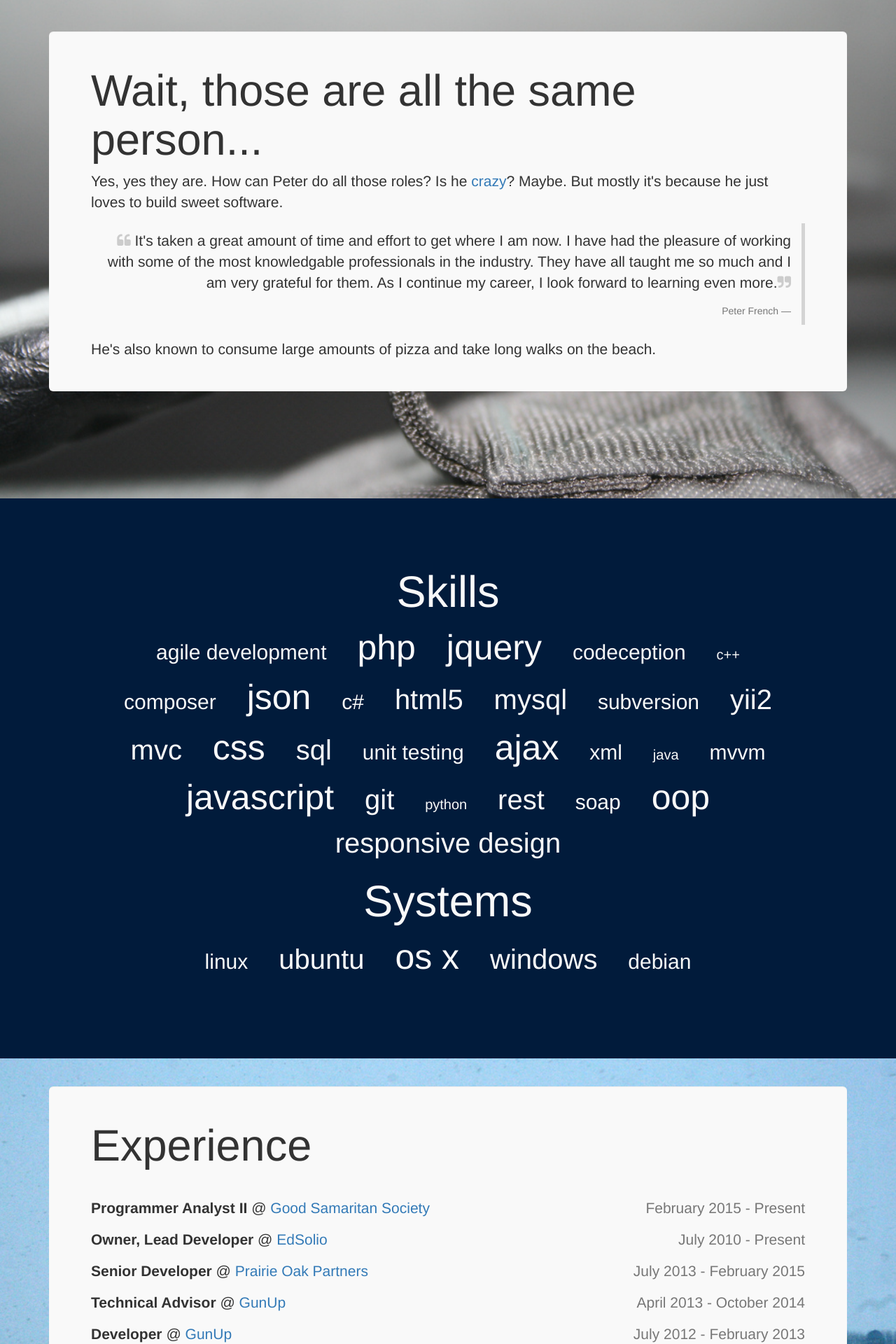
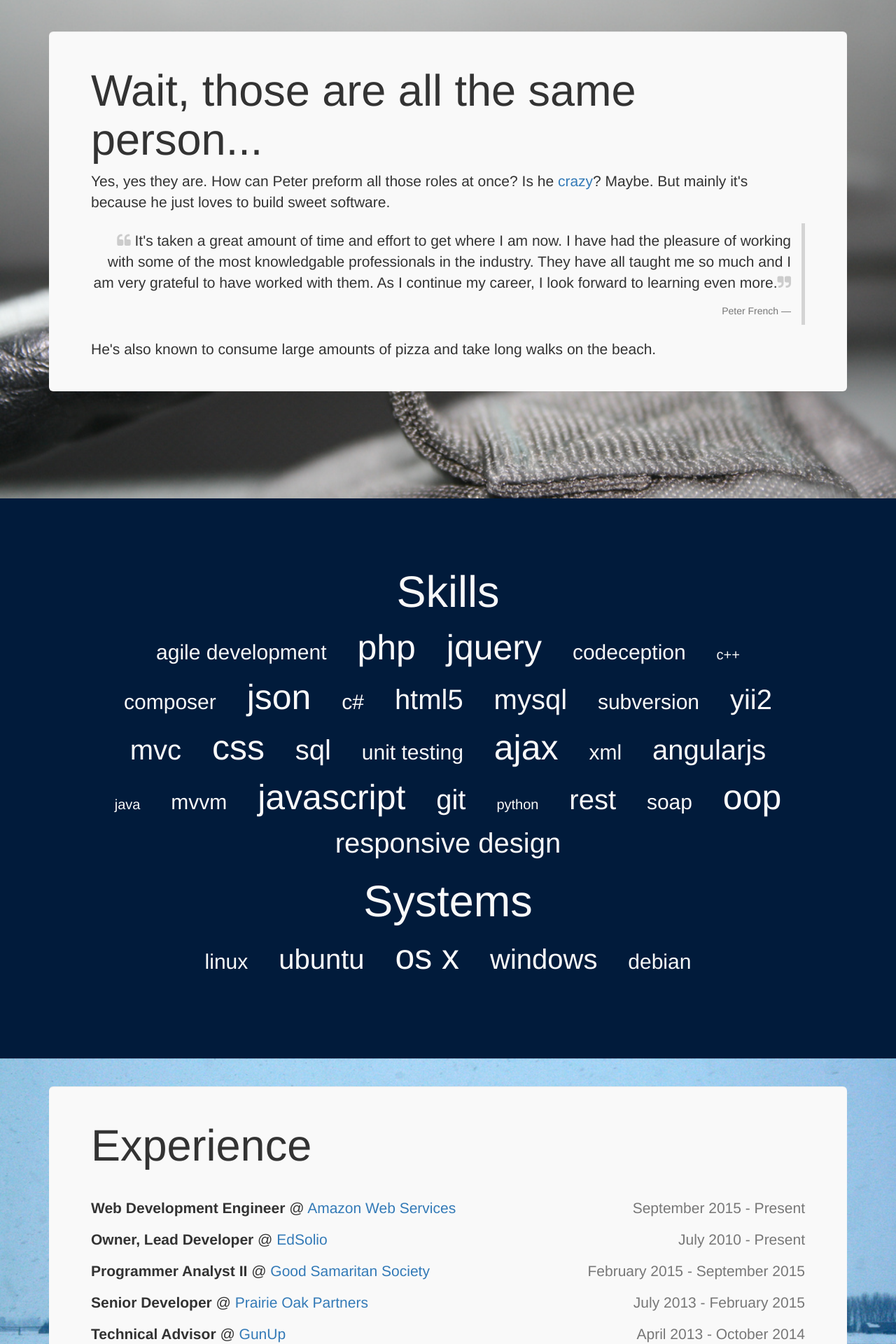
Before and after one commit to peterfrench/resume, a PHP site: page / in a window 1280 px wide. Shown: the part 4088-6008 px from the top of the page at 70% size. Run offline with PHP 8.4, Linux system fonts and the light colour scheme; some libraries are stand-ins or nearby versions.

Commit message:
new job experience

```diff
--- a/views/pages/confession.php
+++ b/views/pages/confession.php
@@ -2,9 +2,9 @@
 <div class="container">
 <div class="jumbotron well">
 	<h2>Wait, those are all the same person...</h2>
-	<p>Yes, yes they are. How can Peter do all those roles? Is he <a href="https://www.youtube.com/watch?v=bd2B6SjMh_w&feature=youtu.be&t=35s" target="_blank">crazy</a>? Maybe. But mostly it's because he just loves to build sweet software.</p>
+	<p>Yes, yes they are. How can Peter preform all those roles at once? Is he <a href="https://www.youtube.com/watch?v=bd2B6SjMh_w&feature=youtu.be&t=35s" target="_blank">crazy</a>? Maybe. But mainly it's because he just loves to build sweet software.</p>
 	<blockquote class="blockquote-reverse">
-		<p><i class="fa fa-quote-left"></i> It's taken a great amount of time and effort to get where I am now. I have had the pleasure of working with some of the most knowledgable professionals in the industry. They have all taught me so much and I am very grateful for them. As I continue my career, I look forward to learning even more.<i class="fa fa-quote-right"></i></p>
+		<p><i class="fa fa-quote-left"></i> It's taken a great amount of time and effort to get where I am now. I have had the pleasure of working with some of the most knowledgable professionals in the industry. They have all taught me so much and I am very grateful to have worked with them. As I continue my career, I look forward to learning even more.<i class="fa fa-quote-right"></i></p>
 		<footer>Peter French</footer>
 	</blockquote>
 	<p>He's also known to consume large amounts of pizza and take long walks on the beach.</p>
--- a/views/pages/experience.php
+++ b/views/pages/experience.php
@@ -1,16 +1,22 @@
 <?php
 $jobs = [
 	[
-		'title' => 'Programmer Analyst II',
-		'company' => 'Good Samaritan Society',
-		'dates' => 'February 2015 - Present',
-		'url' => 'http://good-sam.com',
+		'title' => 'Web Development Engineer',
+		'company' => 'Amazon Web Services',
+		'dates' => 'September 2015 - Present',
+		'url' => 'http://aws.amazon.com',
 	],
 	[
 		'title' => 'Owner, Lead Developer',
 		'company' => 'EdSolio',
 		'dates' => 'July 2010 - Present',
 		'url' => 'https://edsolio.com',
+	],
+	[
+		'title' => 'Programmer Analyst II',
+		'company' => 'Good Samaritan Society',
+		'dates' => 'February 2015 - September 2015',
+		'url' => 'http://good-sam.com',
 	],
 	[
 		'title' => 'Senior Developer',
--- a/views/pages/skills.php
+++ b/views/pages/skills.php
@@ -19,6 +19,7 @@ $programming = [
 	'unit testing' => 2,
 	'ajax' => 4,
 	'xml' => 2,
+	'angularjs' => 3,
 	'java' => 1,
 	'mvvm' => 2,
 	'javascript' => 4,
```
